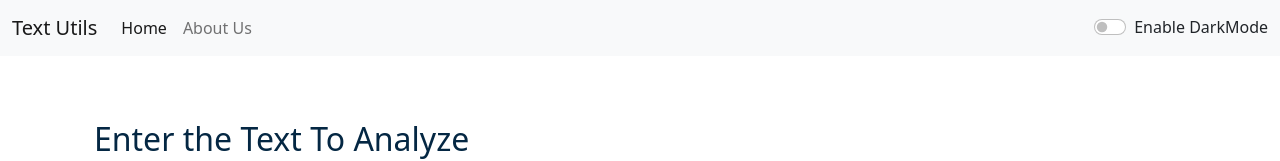
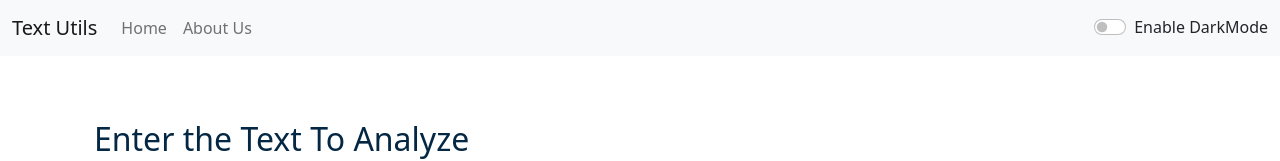
Before and after one commit to YashWalker/TextUtils, a React (Create React App) app: page / in a window 1280 px wide. Shown: the top 161 px of the page. Built offline with nearby package versions, Linux system fonts and the light colour scheme.

Commit message:
issues fixedt

```diff
--- a/src/Components/Navbar.js
+++ b/src/Components/Navbar.js
@@ -13,7 +13,7 @@ export default function Navbar(props) {
         <div className="collapse navbar-collapse" id="navbarSupportedContent">
           <ul className="navbar-nav me-auto mb-2 mb-lg-0">
             <li className="nav-item">
-              <Link className="nav-link active" aria-current="page" to="/">Home</Link>
+              <Link className="nav-link" aria-current="page" to="/">Home</Link>
             </li>
             <li className="nav-item">
               <Link className="nav-link" to="/about">{props.aboutText}</Link>
--- a/src/Components/TextForm.js
+++ b/src/Components/TextForm.js
@@ -53,7 +53,7 @@ export default function TextForm(props) {
         </div>
         <div className="Container my-5" style={{color: props.mode==='dark'?'white':'#042743'}}>
             <h4>Summery</h4>
-            <p>{text.split(" ").filter((words)=>{return words.length!==0}).length} Words and {text.length} Characters</p>
+            <p>{text.split(/\s/).filter((words)=>{return words.length!==0}).length} Words and {text.length} Characters</p>
             <p>{ 0.008*text.split(" ").filter((words)=>{return words.length!==0}).length} Minutes to Read (Average)</p>
             <h4>Preview</h4>
             <p>{text}</p>
```
